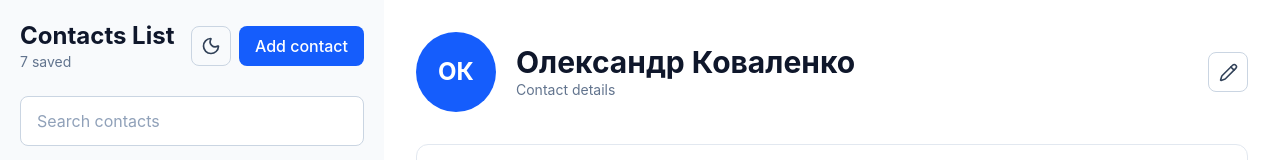
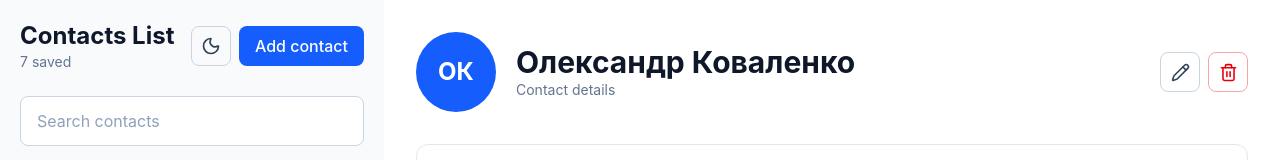
Before and after one commit to igormilinchuk/phoneBookReact, a React (Vite) app: page / in a window 1280 px wide. Shown: the top 160 px of the page. Built offline with nearby package versions, Linux system fonts and the light colour scheme.

Commit message:
implement contact deletion

```diff
--- a/src/App.jsx
+++ b/src/App.jsx
@@ -56,6 +56,27 @@ function App() {
         closeForm();
     }
 
+    function deleteContact() {
+        if (!currentContact) {
+            return;
+        }
+
+        const shouldDelete = window.confirm(
+            `Delete ${currentContact.name}?`
+        );
+
+        if (!shouldDelete) {
+            return;
+        }
+
+        const updatedContacts = contacts.filter(
+            contact => contact.id !== currentContact.id
+        );
+
+        setContacts(updatedContacts);
+        setCurrentContact(updatedContacts[0] || null);
+    }
+
     const filteredContacts = contacts.filter(contact => {
         const query = searchQuery.trim().toLowerCase();
 
@@ -95,6 +116,7 @@ function App() {
                     <Details
                         contact={currentContact}
                         onEdit={openEditForm}
+                        onDelete={deleteContact}
                     />
                 )}
             </div>
--- a/src/components/Details/Details.jsx
+++ b/src/components/Details/Details.jsx
@@ -1,7 +1,7 @@
 import Avatar from "../Avatar/Avatar";
-import { Pencil } from "lucide-react";
+import { Pencil, Trash2 } from "lucide-react";
 
-function Details({ contact, onEdit }) {
+function Details({ contact, onEdit, onDelete }) {
     if (!contact) {
         return (
             <section
@@ -50,6 +50,7 @@ function Details({ contact, onEdit }) {
                     </div>
                 </div>
 
+                <div className="flex gap-2">
                     <button
                         type="button"
                         onClick={onEdit}
@@ -65,6 +66,7 @@ function Details({ contact, onEdit }) {
                             border-slate-300
                             text-slate-700
                             hover:bg-slate-100
+
                             dark:border-slate-600
                             dark:text-slate-200
                             dark:hover:bg-slate-800
@@ -72,6 +74,31 @@ function Details({ contact, onEdit }) {
                     >
                         <Pencil size={19} />
                     </button>
+
+                    <button
+                        type="button"
+                        onClick={onDelete}
+                        aria-label="Delete contact"
+                        className="
+                            flex
+                            h-10
+                            w-10
+                            items-center
+                            justify-center
+                            rounded-lg
+                            border
+                            border-red-300
+                            text-red-600
+                            hover:bg-red-50
+
+                            dark:border-red-800
+                            dark:text-red-400
+                            dark:hover:bg-red-950
+                        "
+                    >
+                        <Trash2 size={19} />
+                    </button>
+                </div>
             </header>
 
             <div
```
Lines whose indentation alone changed are shown as unchanged.
